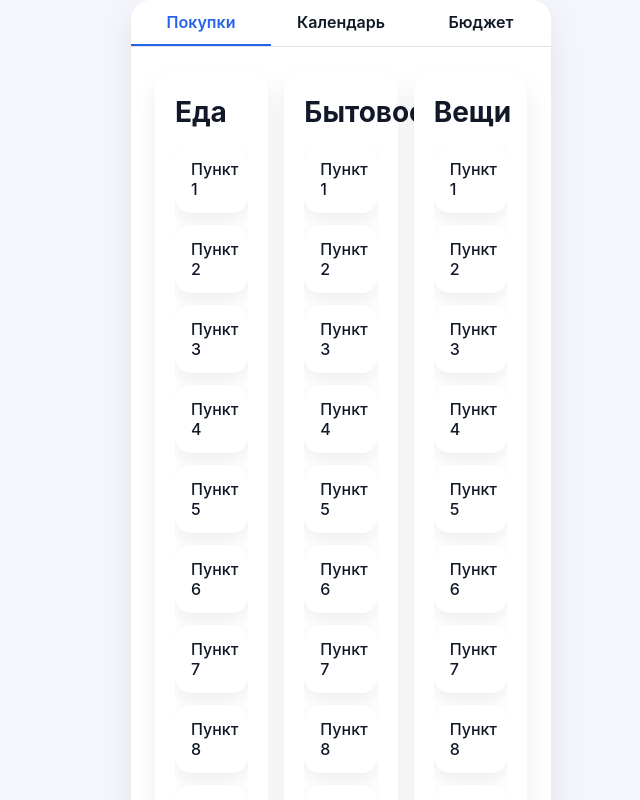
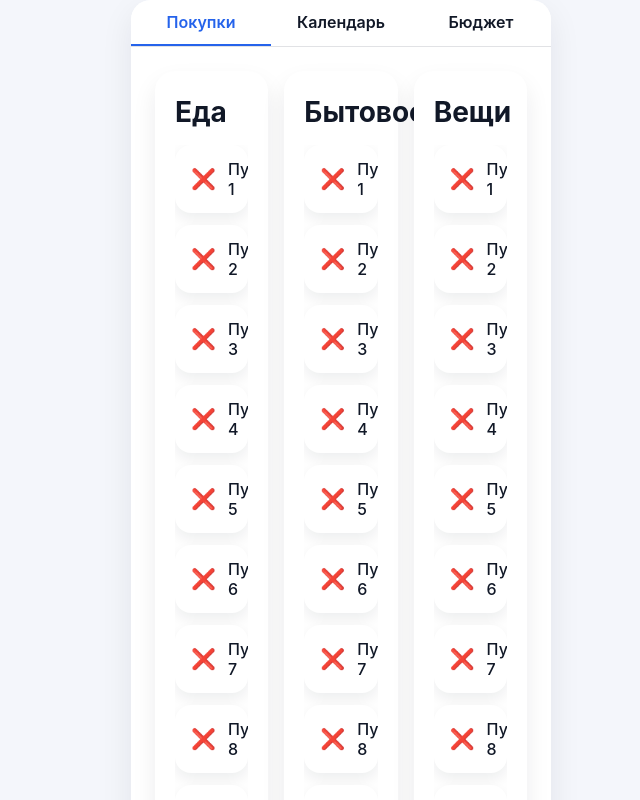
Before and after one commit to AlekseyBabich/family-telegram-bot, a React (Vite) app in the folder apps/web/: page /#/shopping in a window 1280 px wide. Shown: the top 800 px of the page, without its empty margins (299-939 px from the left). Built offline with nearby package versions, Linux system fonts and the light colour scheme.

Commit message:
feat: add local checklist behaviour to shopping lists

```diff
--- a/apps/web/src/pages/Shopping.css
+++ b/apps/web/src/pages/Shopping.css
@@ -72,11 +72,30 @@
 }
 
 .shopping-item {
+  display: flex;
+  align-items: center;
+  gap: 12px;
   padding: 14px 16px;
   border-radius: 16px;
   background: var(--surface-color);
   box-shadow: 0 6px 16px rgba(15, 23, 42, 0.08);
   font-weight: 500;
+  cursor: pointer;
+  user-select: none;
+}
+
+.shopping-item:focus-visible {
+  outline: 2px solid var(--accent-color);
+  outline-offset: 3px;
+}
+
+.shopping-item-icon {
+  font-size: 20px;
+  line-height: 1;
+}
+
+.shopping-item-title {
+  flex: 1;
 }
 
 .shopping-dots {
--- a/apps/web/src/pages/Shopping.tsx
+++ b/apps/web/src/pages/Shopping.tsx
@@ -1,19 +1,27 @@
-import { useCallback, useEffect, useMemo, useState } from 'react';
+import { useCallback, useEffect, useMemo, useState, type KeyboardEvent } from 'react';
 import { useSwipeable } from 'react-swipeable';
 import './Shopping.css';
 
+type CheckItem = {
+  id: string;
+  title: string;
+  done: boolean;
+};
+
 type ShoppingListData = {
   title: string;
-  items: string[];
+  items: CheckItem[];
 };
 
 type ShoppingListViewProps = ShoppingListData & {
   showTitle?: boolean;
+  onToggle: (itemId: string) => void;
 };
 
 type ShoppingPagerProps = {
   lists: ShoppingListData[];
   currentIndex: number;
+  onToggle: (listIndex: number, itemId: string) => void;
 };
 
 type PageDotsProps = {
@@ -22,23 +30,48 @@ type PageDotsProps = {
   onSelect: (index: number) => void;
 };
 
-const createItems = () => Array.from({ length: 10 }, (_, index) => `Пункт ${index + 1}`);
+const createItems = (prefix: string): CheckItem[] =>
+  Array.from({ length: 10 }, (_, index) => ({
+    id: `${prefix}-${index + 1}`,
+    title: `Пункт ${index + 1}`,
+    done: false
+  }));
 
-const LISTS: ShoppingListData[] = [
-  { title: 'Еда', items: createItems() },
-  { title: 'Бытовое', items: createItems() },
-  { title: 'Вещи', items: createItems() }
+const createInitialLists = (): ShoppingListData[] => [
+  { title: 'Еда', items: createItems('food') },
+  { title: 'Бытовое', items: createItems('household') },
+  { title: 'Вещи', items: createItems('things') }
 ];
 
-const ShoppingListView = ({ title, items, showTitle = true }: ShoppingListViewProps) => (
+const ShoppingListView = ({ title, items, showTitle = true, onToggle }: ShoppingListViewProps) => (
   <div className="shopping-panel">
     {showTitle ? <h2 className="shopping-list-title">{title}</h2> : null}
     <ul className="shopping-items">
-      {items.map((item) => (
-        <li key={`${title}-${item}`} className="shopping-item">
-          {item}
-        </li>
-      ))}
+      {items.map((item) => {
+        const handleKeyDown = (event: KeyboardEvent<HTMLLIElement>) => {
+          if (event.key === 'Enter' || event.key === ' ') {
+            event.preventDefault();
+            onToggle(item.id);
+          }
+        };
+
+        return (
+          <li
+            key={item.id}
+            className="shopping-item"
+            role="button"
+            tabIndex={0}
+            aria-pressed={item.done}
+            onClick={() => onToggle(item.id)}
+            onKeyDown={handleKeyDown}
+          >
+            <span className="shopping-item-icon" aria-hidden="true">
+              {item.done ? '✅' : '❌'}
+            </span>
+            <span className="shopping-item-title">{item.title}</span>
+          </li>
+        );
+      })}
     </ul>
   </div>
 );
@@ -63,7 +96,7 @@ const PageDots = ({ count, currentIndex, onSelect }: PageDotsProps) => {
   );
 };
 
-const ShoppingPager = ({ lists, currentIndex }: ShoppingPagerProps) => {
+const ShoppingPager = ({ lists, currentIndex, onToggle }: ShoppingPagerProps) => {
   const trackStyle = useMemo(
     () => ({
       transform: `translateX(-${currentIndex * 100}%)`
@@ -74,8 +107,13 @@ const ShoppingPager = ({ lists, currentIndex }: ShoppingPagerProps) => {
   return (
     <div className="shopping-mobile">
       <div className="shopping-track" style={trackStyle}>
-        {lists.map((list) => (
-          <ShoppingListView key={list.title} {...list} showTitle={false} />
+        {lists.map((list, index) => (
+          <ShoppingListView
+            key={list.title}
+            {...list}
+            showTitle={false}
+            onToggle={(itemId) => onToggle(index, itemId)}
+          />
         ))}
       </div>
     </div>
@@ -83,6 +121,9 @@ const ShoppingPager = ({ lists, currentIndex }: ShoppingPagerProps) => {
 };
 
 const Shopping = () => {
+  const [lists, setLists] = useState<ShoppingListData[]>(() => createInitialLists());
+  const listCount = lists.length;
+
   const [isDesktop, setIsDesktop] = useState<boolean>(() => {
     if (typeof window === 'undefined') {
       return false;
@@ -92,11 +133,33 @@ const Shopping = () => {
   const [currentIndex, setCurrentIndex] = useState(0);
 
   const goToNextPage = useCallback(() => {
-    setCurrentIndex((index) => Math.min(LISTS.length - 1, index + 1));
-  }, []);
+    setCurrentIndex((index) => Math.min(Math.max(listCount - 1, 0), index + 1));
+  }, [listCount]);
 
   const goToPrevPage = useCallback(() => {
     setCurrentIndex((index) => Math.max(0, index - 1));
+  }, []);
+
+  const handleToggleItem = useCallback((listIndex: number, itemId: string) => {
+    setLists((prevLists) =>
+      prevLists.map((list, index) => {
+        if (index !== listIndex) {
+          return list;
+        }
+
+        return {
+          ...list,
+          items: list.items.map((item) =>
+            item.id === itemId
+              ? {
+                  ...item,
+                  done: !item.done
+                }
+              : item
+          )
+        };
+      })
+    );
   }, []);
 
   const isSwipeDebugEnabled = useMemo(() => {
@@ -160,7 +223,11 @@ const Shopping = () => {
     }
   }, [isDesktop]);
 
-  const currentList = LISTS[currentIndex];
+  const currentList = lists[currentIndex] ?? lists[0];
+
+  if (!currentList) {
+    return null;
+  }
 
   return (
     <section className="shopping-page">
@@ -171,17 +238,22 @@ const Shopping = () => {
       </header>
       {isDesktop ? (
         <div className="shopping-desktop-grid" aria-label="Списки покупок">
-          {LISTS.map((list) => (
-            <ShoppingListView key={list.title} {...list} />
+          {lists.map((list, index) => (
+            <ShoppingListView
+              key={list.title}
+              {...list}
+              onToggle={(itemId) => handleToggleItem(index, itemId)}
+            />
           ))}
         </div>
       ) : (
         <div className="shopping-content" {...swipeHandlers}>
           <ShoppingPager
-            lists={LISTS}
+            lists={lists}
             currentIndex={currentIndex}
+            onToggle={handleToggleItem}
           />
-          <PageDots count={LISTS.length} currentIndex={currentIndex} onSelect={setCurrentIndex} />
+          <PageDots count={listCount} currentIndex={currentIndex} onSelect={setCurrentIndex} />
         </div>
       )}
     </section>
```
Also changed, not shown: 1 other file (tests, documents, lock files or other folders).
